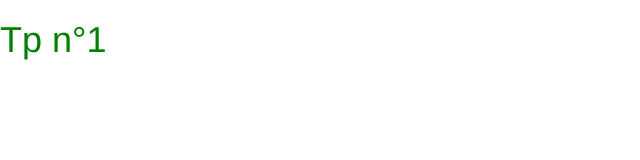
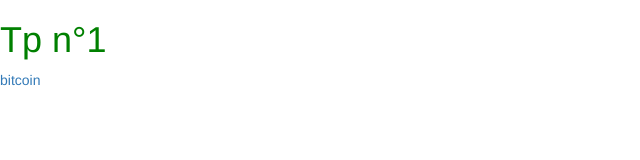
Before and after one commit to guthomas/guthomas.github.io, a plain HTML site: page index.html in a window 1280 px wide. Shown: the full height of the page, 0-640 px from the left. Drawn offline with nearby package versions, Linux system fonts and the light colour scheme.

Commit message:
Update index.html

```diff
--- a/index.html
+++ b/index.html
@@ -12,5 +12,6 @@
   </head>
   <body>
     <h1> Tp n°1 </h1>
+	  <a href="https://guthomas/bitcoin/">bitcoin</a>
   </body>
 </html>
```
